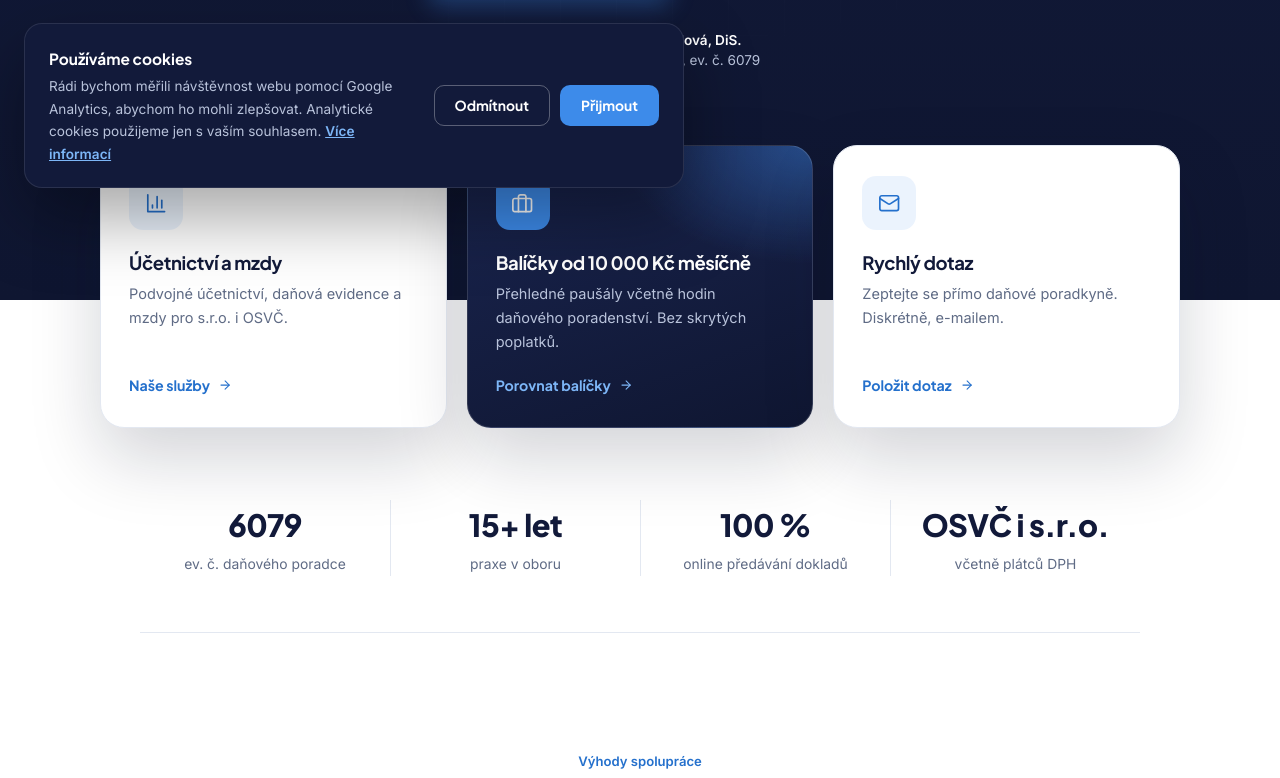
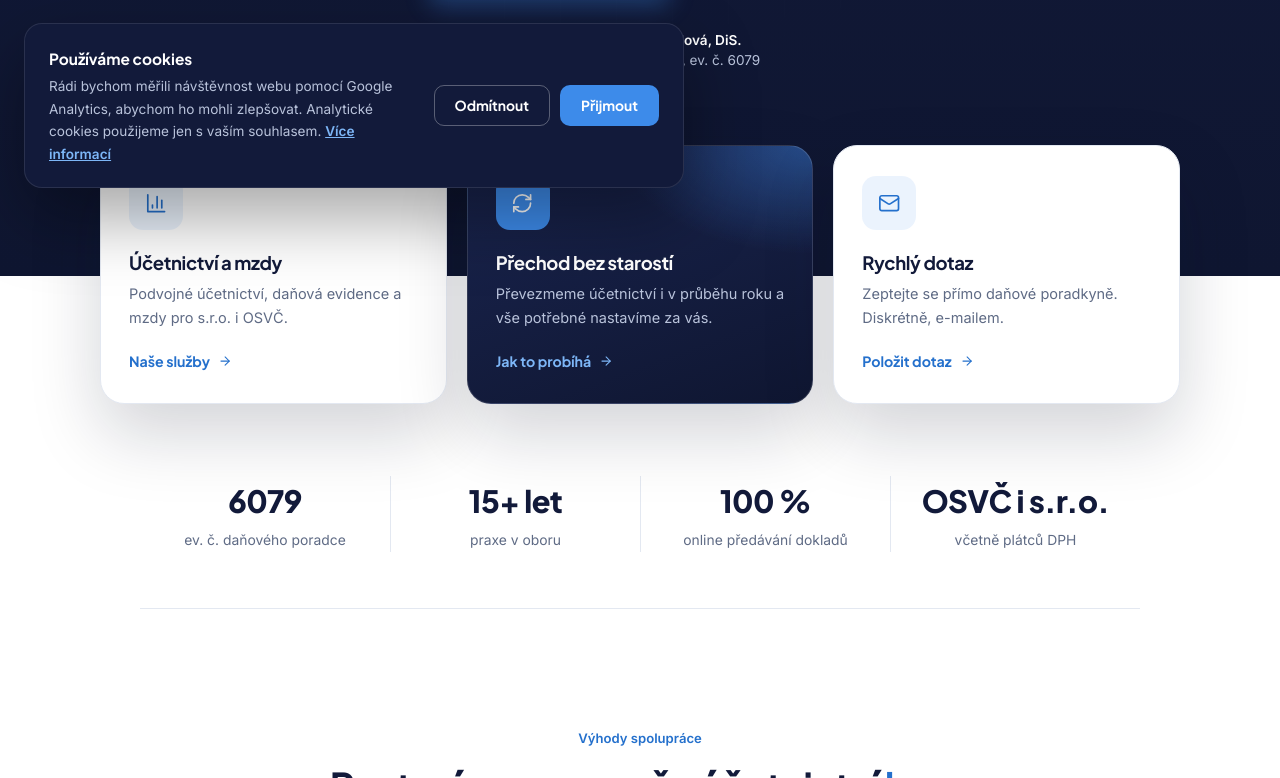
Before and after one commit to chechta838/Jana_Coufalova, an Eleventy site: page src/index.njk in a window 1280 px wide. Shown: the part 588-1366 px from the top of the page. Built offline with nearby package versions, Linux system fonts and the light colour scheme; Eleventy itself is replaced by a stand-in of ours; files that its build step writes are made by us from their sources.

Commit message:
Rozcestník v úvodu: prostřední karta „Přechod bez starostí“
Co-Authored-By: Claude Opus 5.5 <noreply@anthropic.com>

```diff
--- a/src/index.njk
+++ b/src/index.njk
@@ -29,11 +29,11 @@ layout: base.njk
                     <p>Podvojné účetnictví, daňová evidence a mzdy pro s.r.o. i OSVČ.</p>
                     <span class="path-link">Naše služby {{ icon("arrow-right") }}</span>
                 </a>
-                <a href="#balicky" class="path-card path-card-featured">
-                    <span class="path-ico">{{ icon("briefcase") }}</span>
-                    <h3>Balíčky od 10 000 Kč měsíčně</h3>
-                    <p>Přehledné paušály včetně hodin daňového poradenství. Bez skrytých poplatků.</p>
-                    <span class="path-link">Porovnat balíčky {{ icon("arrow-right") }}</span>
+                <a href="#proces" class="path-card path-card-featured">
+                    <span class="path-ico">{{ icon("refresh") }}</span>
+                    <h3>Přechod bez starostí</h3>
+                    <p>Převezmeme účetnictví i v průběhu roku a vše potřebné nastavíme za vás.</p>
+                    <span class="path-link">Jak to probíhá {{ icon("arrow-right") }}</span>
                 </a>
                 <a href="#dotaz" class="path-card">
                     <span class="path-ico">{{ icon("mail") }}</span>
```
